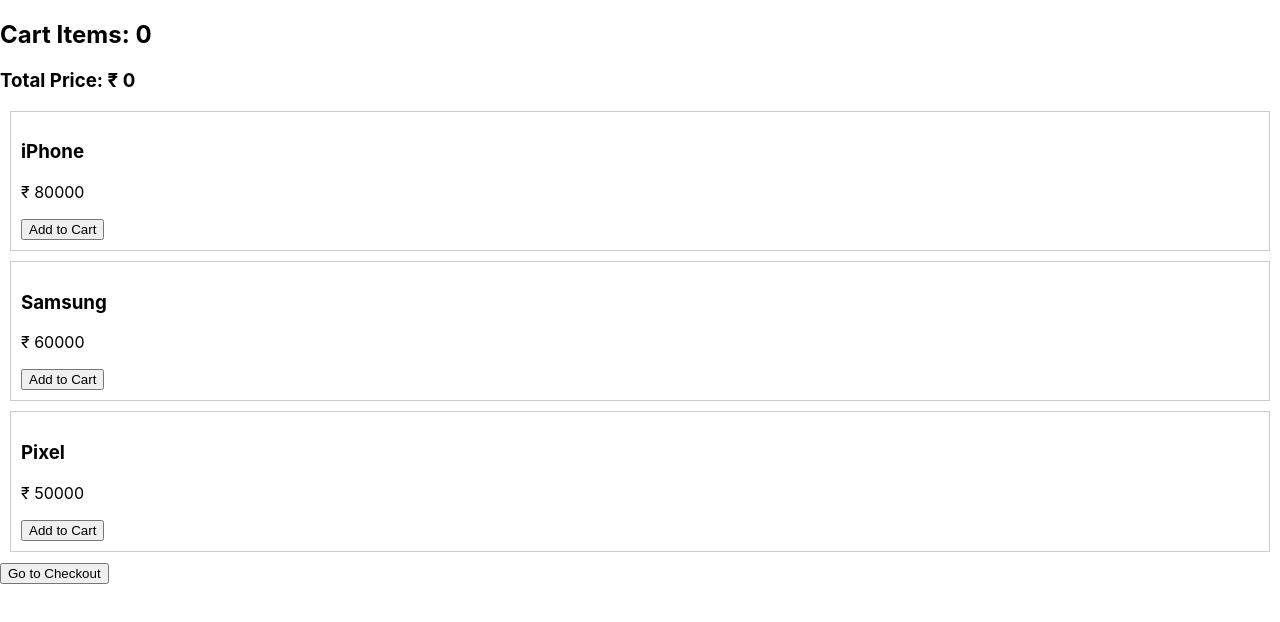
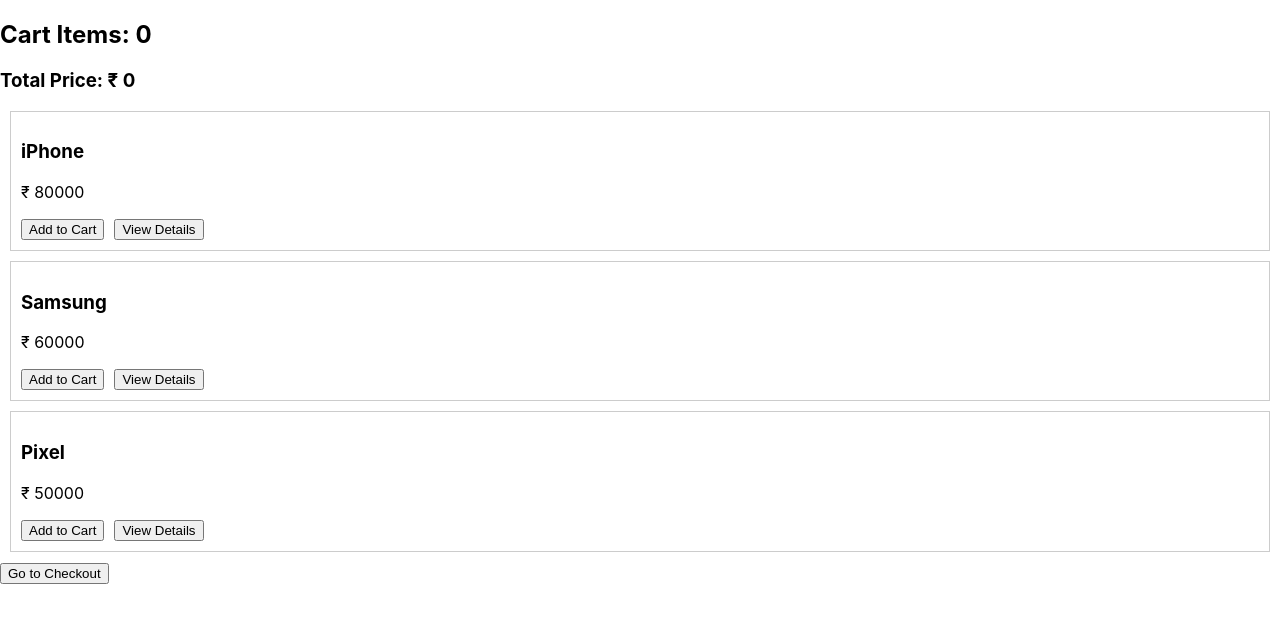
Before and after one commit to vishnuttxminds/react-start-app, a React (Create React App) app: page / in a window 1280 px wide. Shown: the top 622 px of the page. Built offline with nearby package versions, Linux system fonts and the light colour scheme.

Commit message:
synamic routing sample

```diff
--- a/src/App.js
+++ b/src/App.js
@@ -27,6 +27,7 @@
 import Cart from "./screens/eCart/Cart";
 import { Route, Routes } from "react-router-dom";
 import NoMatch from "./screens/NoMatch";
+import ProductDetails from "./screens/ProductDetails";
 
 function App() {
   const loggedInEmployee = {
@@ -116,6 +117,8 @@
           path="/ProductListWithout"
           element={<ProductListWithoutCallback />}
         />
+
+        <Route path="/products/:slug" element={<ProductDetails />} />
         <Route path="*" element={<NoMatch />} />
       </Routes>
     </>
--- a/src/screens/ECom/Product.js
+++ b/src/screens/ECom/Product.js
@@ -1,6 +1,6 @@
 import React from "react";
 
-const Product = ({ product, addToCart }) => {
+const Product = ({ product, addToCart, onView }) => {
   console.log(" Product rendered:", product.name);
 
   return (
@@ -10,6 +10,10 @@
       <button onClick={() => addToCart(product)}>
         Add to Cart
       </button>
+
+       <button onClick={onView} style={{ marginLeft: 10 }}>
+        View Details
+      </button>
     </div>
   );
 };
--- a/src/screens/ECom/ProductListWithCallback.js
+++ b/src/screens/ECom/ProductListWithCallback.js
@@ -3,9 +3,9 @@
 import { useNavigate } from "react-router-dom";
 
 const productsData = [
-  { id: 1, name: "iPhone", price: 80000 },
-  { id: 2, name: "Samsung", price: 60000 },
-  { id: 3, name: "Pixel", price: 50000 },
+  { id: 1, name: "iPhone", price: 80000, slug: "iphone" },
+  { id: 2, name: "Samsung", price: 60000, slug: "samsung" },
+  { id: 3, name: "Pixel", price: 50000, slug: "pixel" },
 ];
 
 const ProductListWithCallback = () => {
@@ -25,13 +25,23 @@
     navigate("/cart");
   };
 
+  const goToItem = (slug) => {
+    console.log("Navigating to product:", slug);
+    navigate(`/products/${slug}`);
+  };
+
   return (
     <div>
       <h2>Cart Items: {cartItems.length}</h2>
       <h3>Total Price: ₹ {totalPrice}</h3>
 
       {productsData.map((product) => (
-        <Product key={product.id} product={product} addToCart={addToCart} />
+        <Product
+          key={product.id}
+          product={product}
+          addToCart={addToCart}
+          onView={() => goToItem(product.slug)}
+        />
       ))}
 
       <button onClick={goToCheckout}>Go to Checkout</button>
--- /dev/null
+++ b/src/screens/ProductDetails.js
@@ -0,0 +1,13 @@
+import { useParams } from "react-router-dom";
+
+const ProductDetails = () => {
+
+  const { slug } = useParams();
+  return (
+    <div>
+      <h2>Product Slug (Passing item is): {slug}</h2>
+    </div>
+  );
+};
+
+export default ProductDetails;
```
